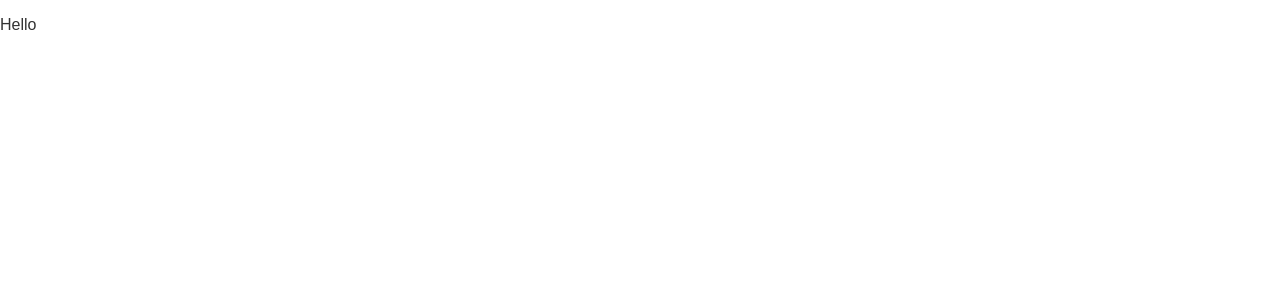
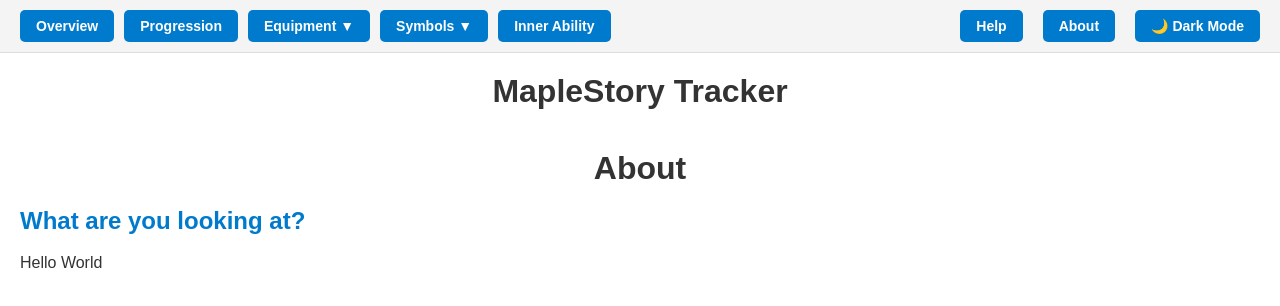
Before and after one commit to My2ndAngelic/Maple-Progression-Tracker, a plain HTML site: page html/about.html in a window 1280 px wide. Drawn offline with Linux system fonts and the light colour scheme.

Commit message:
About page update

```diff
--- a/html/about.html
+++ b/html/about.html
@@ -6,6 +6,15 @@
   <link rel="stylesheet" href="../style/about.css" />
 </head>
 <body>
-  <p>Hello</p>
+  <div id="container">
+    <h1>About</h1>
+    <div id="aboutView" class="about-content">
+      <div class="help-section">
+        <h2>What are you looking at?</h2>
+          <p>Hello World</p>
+      </div>
+    </div>
+  </div>
+  <script type="module" src="../script/about.js"></script>
 </body>
 </html>
--- /dev/null
+++ b/script/about.js
@@ -0,0 +1,2 @@
+// About page initialization
+if (document.getElementById('aboutView')) {  import('./ui.js').then(({ initializeUI }) => {    initializeUI();  });}
--- a/script/ui.js
+++ b/script/ui.js
@@ -20,6 +20,7 @@
     </div>
     <button id="innerabilityBtn" onclick="window.location.href='innerability.html'">Inner Ability</button>
     <button id="helpBtn" onclick="window.location.href='help.html'">Help</button>
+    <button id="aboutBtn" onclick="window.location.href='about.html'">About</button>
     <button id="darkModeToggle">🌙 Dark Mode</button>
   </div>
   <h1>MapleStory Tracker</h1>
--- a/style/dark.css
+++ b/style/dark.css
@@ -54,8 +54,12 @@
   margin-left: auto;
 }
 
-/* When both help and dark mode buttons are present, only the first should have auto margin */
-#helpBtn + #darkModeToggle {
+#aboutBtn {
+  margin-left: 10px;
+}
+
+/* When help, about and dark mode buttons are present, only the first should have auto margin */
+#aboutBtn + #darkModeToggle {
   margin-left: 10px;
 }
 
--- a/style/style.css
+++ b/style/style.css
@@ -49,8 +49,12 @@
   margin-left: auto;
 }
 
-/* When both help and dark mode buttons are present, only the first should have auto margin */
-#helpBtn + #darkModeToggle {
+#aboutBtn {
+  margin-left: 10px;
+}
+
+/* When help, about and dark mode buttons are present, only the first should have auto margin */
+#aboutBtn + #darkModeToggle {
   margin-left: 10px;
 }
 
```
